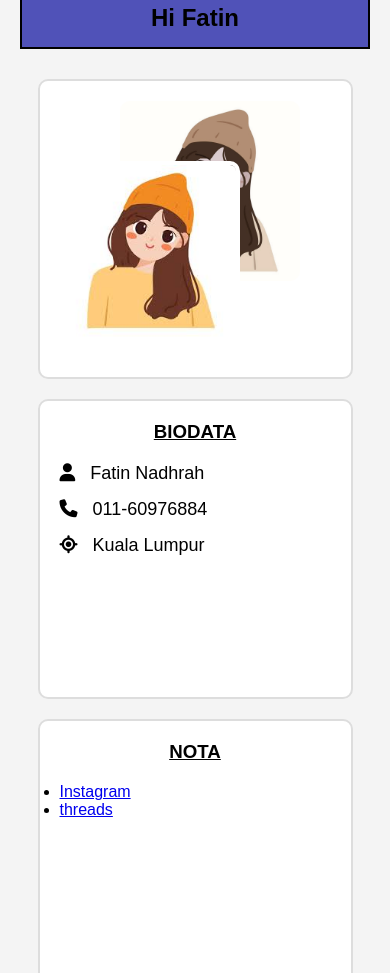
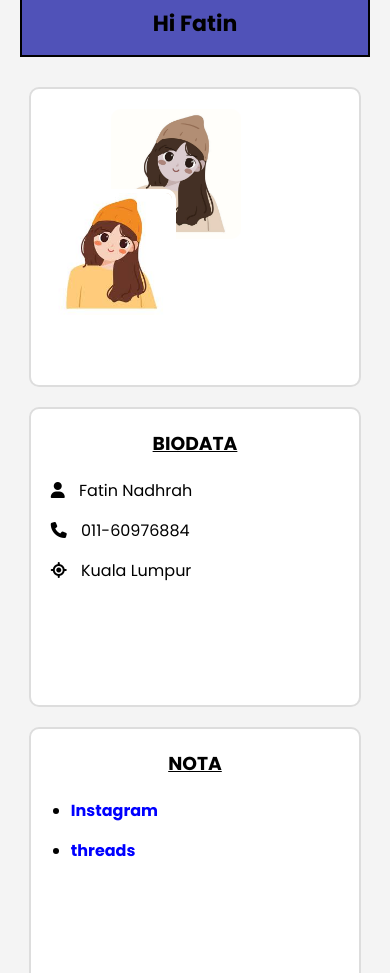
Before and after one commit to fatinnadhrah/MyBiodata, a plain HTML site: page index.html in a window 390 px wide. Shown: the part 127-1100 px from the top of the page. Drawn offline with Linux system fonts and the light colour scheme.

Commit message:
change code

```diff
--- a/index.html
+++ b/index.html
@@ -6,7 +6,11 @@
     <title>mybiodata</title>
     <link rel="stylesheet" href="style.css">
     <link rel="stylesheet" href="https://cdnjs.cloudflare.com/ajax/libs/font-awesome/6.5.1/css/all.min.css">
+    <link rel="preconnect" href="https://fonts.googleapis.com">
+    <link rel="preconnect" href="https://fonts.gstatic.com" crossorigin>
+    <link href="https://fonts.googleapis.com/css2?family=Poppins:wght@300;400;500;600;700&display=swap" rel="stylesheet">
 </head>
+
 <body class="body">
     <header class="header">
         <div class="logo">
--- a/style.css
+++ b/style.css
@@ -2,7 +2,7 @@
     margin: 0;
     padding: 0;
     box-sizing: border-box;
-    font-family: Arial, sans-serif;
+    font-family: 'Poppins', sans-serif;
 }
 
 .body{
@@ -83,29 +83,30 @@
     border-radius: 10px;
 }
 
-.ul{
+ul{
     padding-left: 20px;
 }
 
-.li{
+li{
     margin-bottom: 15px;
 }
 
-.a{
+a{
     text-decoration: none;
     color: blue;
     font-weight: bold;
 }
 
-.a:hover{
+a:hover{
     text-decoration: overline;
 }
 
 
-@media (max-width: 768px){
+   @media (max-width: 768px){
 
     .header{
         flex-direction: column;
+        text-align: center;
         gap: 10px;
     }
 
@@ -115,6 +116,37 @@
     }
 
     .card, .gambar{
-        width: 90%;
+        width: 95%;
+        max-width: 400px;
     }
 }
+
+@media (max-width: 480px){
+
+    .gambar{
+        height: 280px;
+    }
+
+    .gambar-belakang, .gambar-depan{
+        width: 130px;
+        height: 130px;
+    }
+
+    .gambar-belakang{
+        right: 15px;
+        top: 20px;
+    }
+
+    .gambar-depan{
+        left: 15px;
+        top: 100px;
+    }
+
+    .card p{
+        font-size: 16px;
+    }
+
+    .header h2{
+        font-size: 22px;
+    }
+}
```
